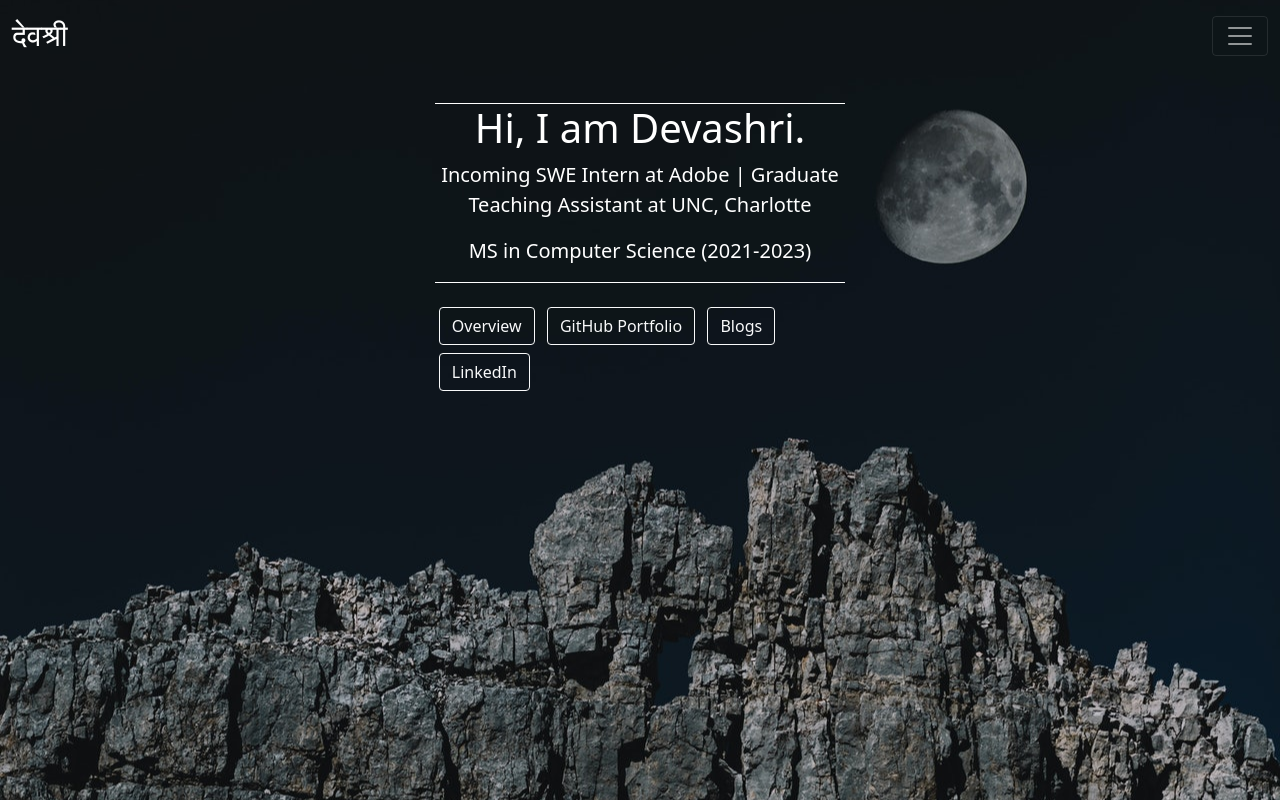
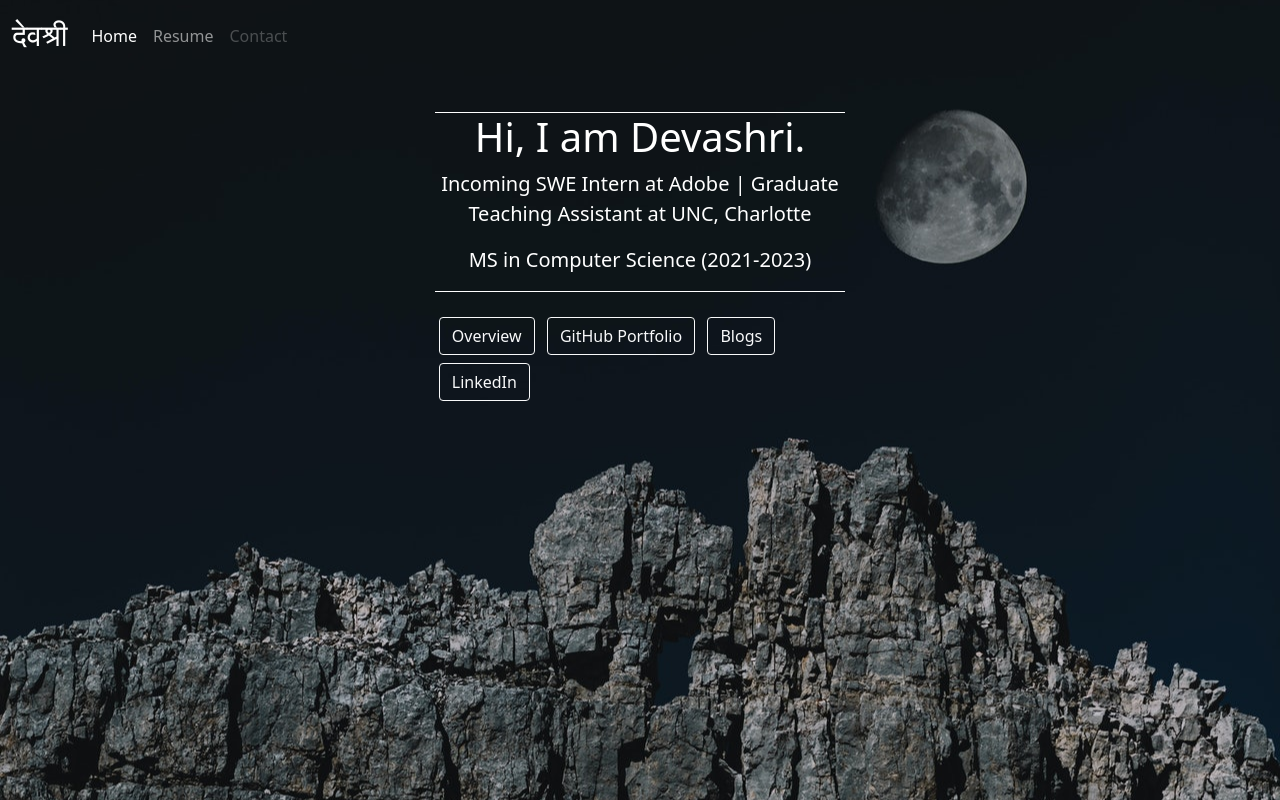
Before and after one commit to gadgil-devashri/gadgil-devashri.github.io, a plain HTML site: page index.html in a window 1280 px wide. Drawn offline with nearby package versions, Linux system fonts and the light colour scheme; a web font is replaced by a local one.

Commit message:
navbar design changed

```diff
--- a/assets/css/main.css
+++ b/assets/css/main.css
@@ -11,7 +11,7 @@
 }
 
 .quick-intro {
-    margin-top: 25%;
+    margin-top: 10%;
     margin-bottom: 50%;
 }
 
--- a/index.html
+++ b/index.html
@@ -15,27 +15,25 @@
         <link rel="stylesheet" href="assets/css/main.css">
     </head>
     <body class="parent">
-        <nav class="navbar navbar-dark bg-transparent fixed-top">
+
+      <nav class="navbar navbar-expand-lg navbar-dark bg-transparent">
         <div class="container-fluid">
           <a class="navbar-brand dg-brand" href="#">देवश्री</a>
-              <button class="navbar-toggler" type="button" data-bs-toggle="offcanvas" data-bs-target="#offcanvasNavbar" aria-controls="offcanvasNavbar">
+          <button class="navbar-toggler" type="button" data-bs-toggle="collapse" data-bs-target="#navbarNav" aria-controls="navbarNav" aria-expanded="false" aria-label="Toggle navigation">
             <span class="navbar-toggler-icon"></span>
           </button>
-              <div class="offcanvas offcanvas-end bg-dark" tabindex="-1" id="offcanvasNavbar" aria-labelledby="offcanvasNavbarLabel">
-                <div class="offcanvas-header">
-                  <h5 class="offcanvas-title" id="offcanvasNavbarLabel">Additional Resources</h5>
-                  <button type="button" class="btn-close text-reset" data-bs-dismiss="offcanvas" aria-label="Close"></button>
-                </div>
-                <div class="offcanvas-body">
-                  <ul class="navbar-nav justify-content-end flex-grow-1 pe-3">
+          <div class="collapse navbar-collapse" id="navbarNav">
+            <ul class="navbar-nav">
               <li class="nav-item">
-                      <a class="nav-link active" aria-current="page" href="./docs/resume.pdf" target="_blank">View Resume</a>
+                <a class="nav-link active" aria-current="page" href="#">Home</a>
               </li>
               <li class="nav-item">
-                      <!-- <a class="nav-link" href="#">Link</a> -->
+                <a class="nav-link" href="./docs/resume.pdf" target="_blank">Resume</a>
+              </li>
+              <li class="nav-item">
+                <a class="nav-link disabled">Contact</a>
               </li>
             </ul>
-                </div>
           </div>
         </div>
       </nav>
```
Lines whose indentation alone changed are shown as unchanged.
